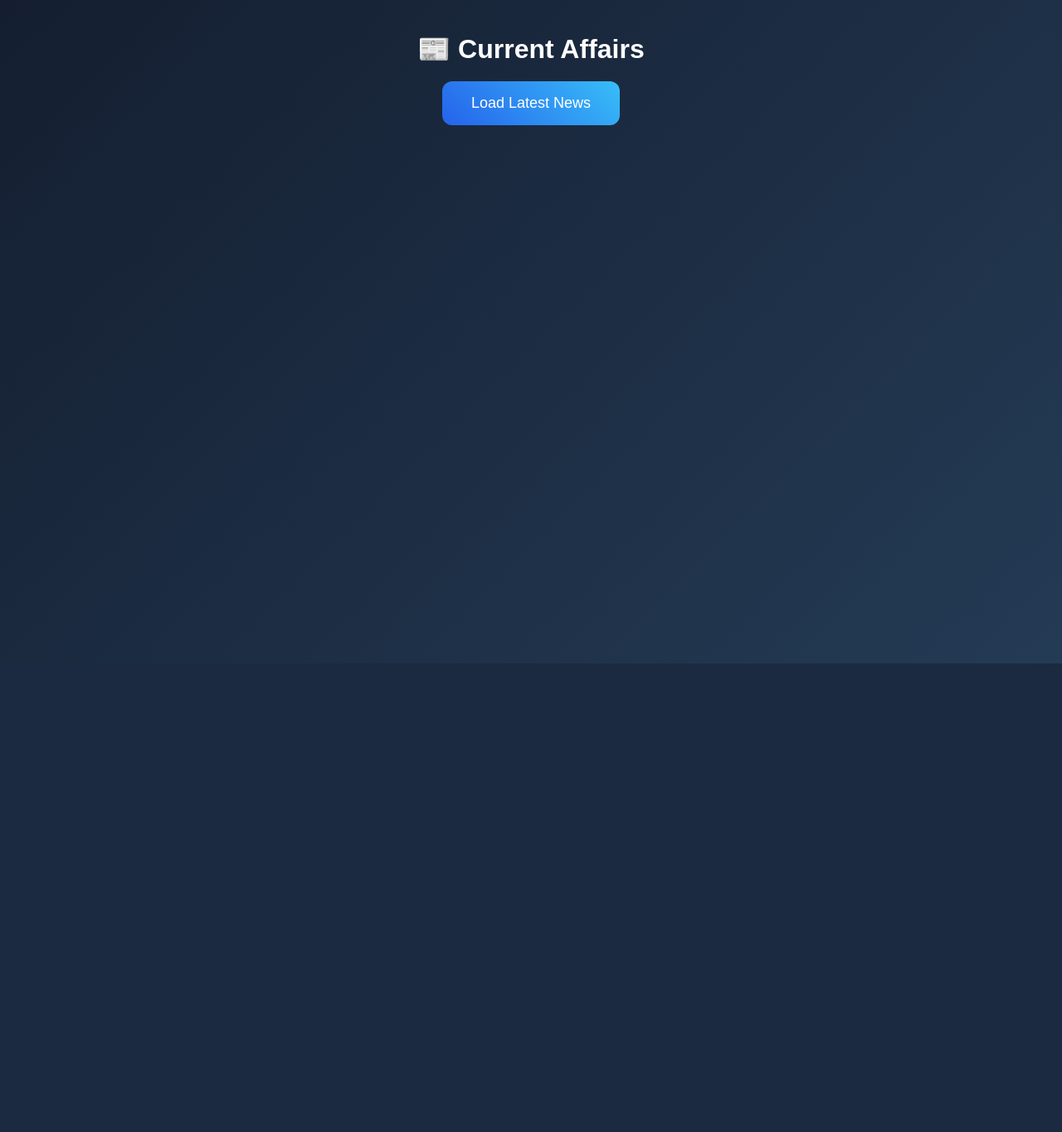
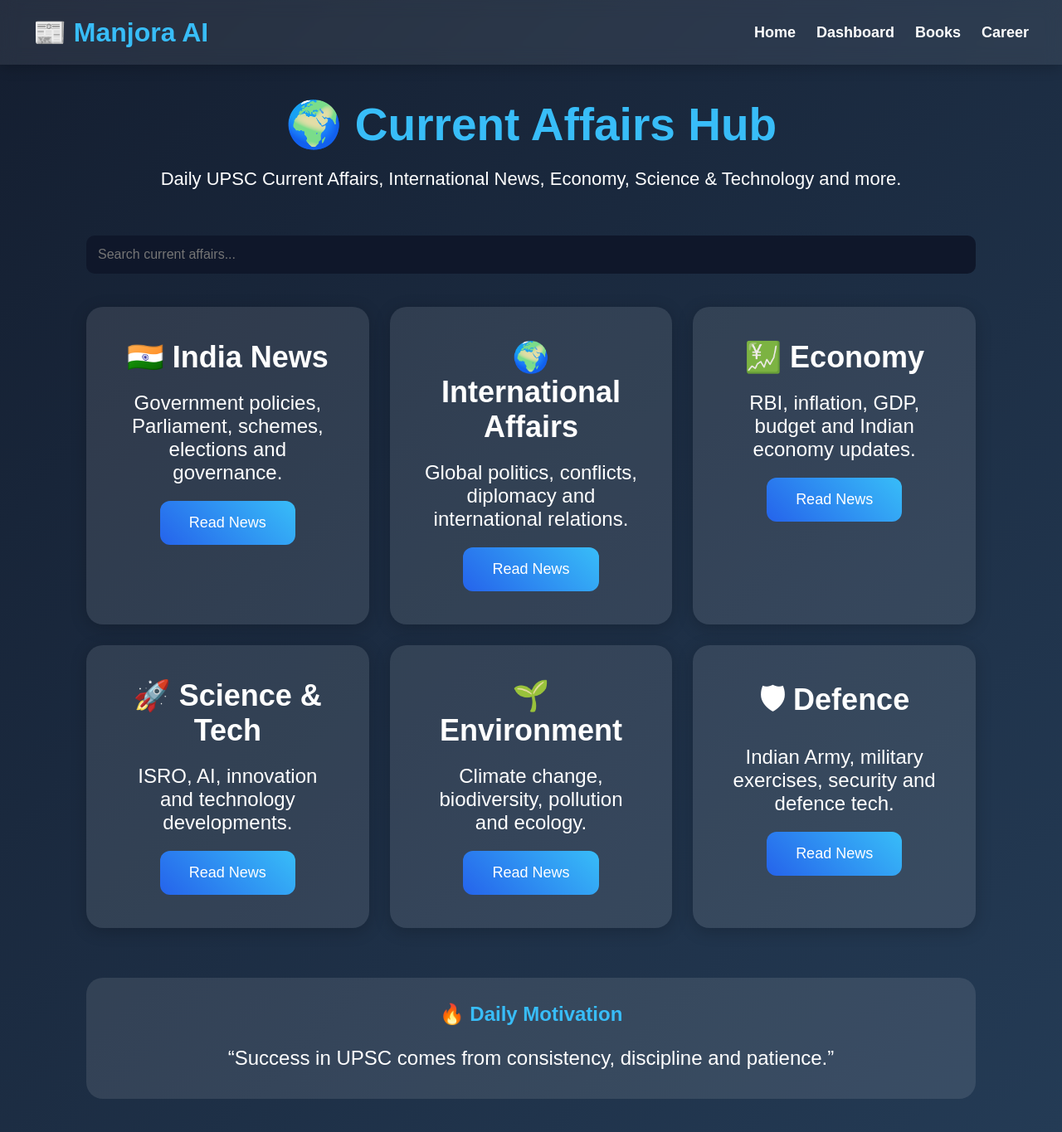
Before and after one commit to manjoraai-hub/ManjoraAI, a Flask app: page /affairs in a window 1280 px wide. Shown: the whole page at 83% size. Before the commit the page ends 800 px from the top, so only its background shows below. Run offline with Flask 3, Linux system fonts and the light colour scheme; the visitor is signed in with stand-in values (Sample User, id 1).

Commit message:
advanced current affairs page

```diff
--- a/templates/affairs.html
+++ b/templates/affairs.html
@@ -1,32 +1,278 @@
 <!DOCTYPE html>
-<html>
+<html lang="en">
 
 <head>
 
-<title>Current Affairs</title>
+    <meta charset="UTF-8">
 
-<link rel="stylesheet"
-href="{{ url_for('static', filename='style.css') }}">
+    <meta name="viewport"
+    content="width=device-width, initial-scale=1.0">
+
+    <title>Current Affairs | Manjora AI</title>
+
+    <link rel="stylesheet"
+    href="{{ url_for('static', filename='style.css') }}">
 
 </head>
 
-<body id="body">
+<body>
+
+<div class="navbar">
+
+    <h2>📰 Manjora AI</h2>
+
+    <div>
+
+        <a href="/">Home</a>
+        <a href="/dashboard">Dashboard</a>
+        <a href="/books">Books</a>
+        <a href="/career">Career</a>
+
+    </div>
+
+</div>
 
 <div class="container">
 
-<h1>📰 Current Affairs</h1>
+    <h1 style="
+    font-size:55px;
+    color:#38bdf8;
+    margin-bottom:20px;">
 
-<button onclick="loadNews()">
+        🌍 Current Affairs Hub
 
-    Load Latest News
+    </h1>
 
-</button>
+    <p style="
+    font-size:22px;
+    margin-bottom:40px;">
 
-<div id="newsContainer"></div>
+        Daily UPSC Current Affairs,
+        International News, Economy,
+        Science & Technology and more.
+
+    </p>
+
+    <!-- SEARCH -->
+
+    <input type="text"
+    id="searchInput"
+    placeholder="Search current affairs..."
+    onkeyup="searchNews()">
+
+    <!-- NEWS GRID -->
+
+    <div class="dashboard-grid">
+
+        <!-- INDIA -->
+
+        <div class="dashboard-card news-item">
+
+            <h2>🇮🇳 India News</h2>
+
+            <p style="margin-top:20px;">
+
+                Government policies,
+                Parliament, schemes,
+                elections and governance.
+
+            </p>
+
+            <a href="https://www.thehindu.com/news/national/"
+            target="_blank"
+            class="btn">
+
+                Read News
+
+            </a>
+
+        </div>
+
+        <!-- WORLD -->
+
+        <div class="dashboard-card news-item">
+
+            <h2>🌍 International Affairs</h2>
+
+            <p style="margin-top:20px;">
+
+                Global politics,
+                conflicts, diplomacy
+                and international relations.
+
+            </p>
+
+            <a href="https://www.bbc.com/news/world"
+            target="_blank"
+            class="btn">
+
+                Read News
+
+            </a>
+
+        </div>
+
+        <!-- ECONOMY -->
+
+        <div class="dashboard-card news-item">
+
+            <h2>💹 Economy</h2>
+
+            <p style="margin-top:20px;">
+
+                RBI, inflation,
+                GDP, budget and
+                Indian economy updates.
+
+            </p>
+
+            <a href="https://economictimes.indiatimes.com/"
+            target="_blank"
+            class="btn">
+
+                Read News
+
+            </a>
+
+        </div>
+
+        <!-- SCIENCE -->
+
+        <div class="dashboard-card news-item">
+
+            <h2>🚀 Science & Tech</h2>
+
+            <p style="margin-top:20px;">
+
+                ISRO, AI,
+                innovation and
+                technology developments.
+
+            </p>
+
+            <a href="https://www.sciencedaily.com/"
+            target="_blank"
+            class="btn">
+
+                Read News
+
+            </a>
+
+        </div>
+
+        <!-- ENVIRONMENT -->
+
+        <div class="dashboard-card news-item">
+
+            <h2>🌱 Environment</h2>
+
+            <p style="margin-top:20px;">
+
+                Climate change,
+                biodiversity,
+                pollution and ecology.
+
+            </p>
+
+            <a href="https://www.downtoearth.org.in/"
+            target="_blank"
+            class="btn">
+
+                Read News
+
+            </a>
+
+        </div>
+
+        <!-- DEFENCE -->
+
+        <div class="dashboard-card news-item">
+
+            <h2>🛡 Defence</h2>
+
+            <p style="margin-top:20px;">
+
+                Indian Army,
+                military exercises,
+                security and defence tech.
+
+            </p>
+
+            <a href="https://www.thehindu.com/news/national/"
+            target="_blank"
+            class="btn">
+
+                Read News
+
+            </a>
+
+        </div>
+
+    </div>
+
+    <!-- DAILY MOTIVATION -->
+
+    <div style="
+    margin-top:60px;
+    background:rgba(255,255,255,0.1);
+    padding:30px;
+    border-radius:20px;">
+
+        <h2 style="
+        color:#38bdf8;
+        margin-bottom:20px;">
+
+            🔥 Daily Motivation
+
+        </h2>
+
+        <p style="
+        font-size:24px;
+        line-height:1.6;">
+
+            “Success in UPSC comes from
+            consistency, discipline and patience.”
+
+        </p>
+
+    </div>
 
 </div>
 
-<script src="{{ url_for('static', filename='script.js') }}"></script>
+<script>
+
+function searchNews(){
+
+    let input =
+    document.getElementById("searchInput")
+    .value.toLowerCase();
+
+    let cards =
+    document.getElementsByClassName("news-item");
+
+    for(let i = 0; i < cards.length; i++){
+
+        let text =
+        cards[i].innerText.toLowerCase();
+
+        if(text.includes(input)){
+
+            cards[i].style.display = "block";
+
+        }
+
+        else{
+
+            cards[i].style.display = "none";
+
+        }
+
+    }
+
+}
+
+</script>
 
 </body>
+
 </html>
```
